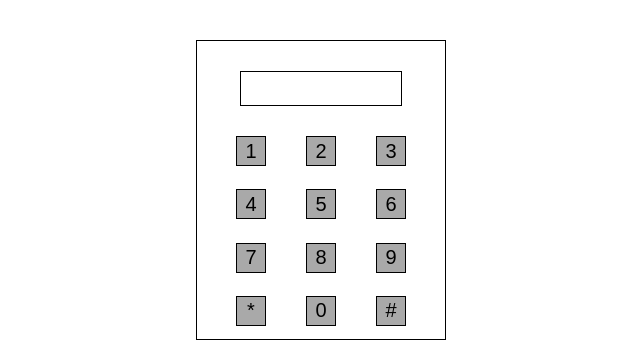
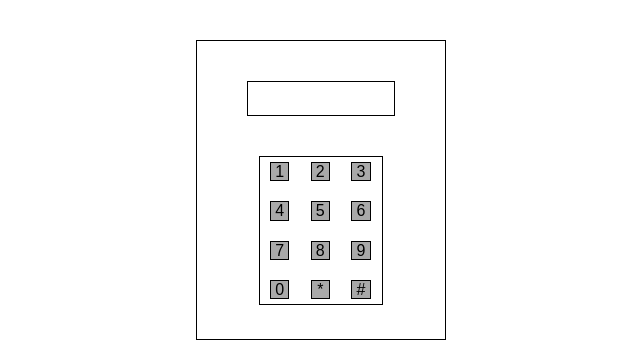
Before and after one commit to dongrigorio2107/demo, a plain HTML site: page index.html in a window 1280 px wide. Shown: the whole page, without its empty margins (319-959 px from the left). Drawn offline with Linux system fonts and the light colour scheme.

Commit message:
buttons separated

```diff
--- a/index.html
+++ b/index.html
@@ -8,6 +8,7 @@
     <body>
             <div id="container">
                 <div id="display"></div>
+                <div id="buttons">
                 <div id="button-1" class="margin-left">1</div>
                 <div id="button-2" class="margin-around">2</div>
                 <div id="button-3" class="margin-right">3</div>
@@ -20,6 +21,7 @@
                 <div id="button-0" class="margin-around">0</div>
                 <div id="hash" class="margin-right">#</div>
                 <div id="asterisk" class="margin-left">*</div>
+                </div>
             </div>
         <script src="main.js"></script>
     </body>
--- a/styles.css
+++ b/styles.css
@@ -16,74 +16,83 @@ body {
     height: 300px;
     margin: auto;
     margin-top: 40px;
+    display: block;
+}
+
+#buttons {
+    border: solid black 1px;
+    width: 50%;
+    height: 50%;
     display: grid;
-    justify-content: center;
-    align-content: end;
+    place-content: center;
+    margin: auto;
+    margin-top: 40px;
+    grid-area: B;
     grid-template-columns: repeat(3, 1fr);
     grid-template-rows: repeat(5, 1fr);
     grid-template-areas:
-        "A A A"
-        "B C D"
-        "E F G"
-        "H I J"
-        "L M N";
+        "A B C"
+        "D E F"
+        "G H I"
+        "J K L";
 }
 
 #display {
-    grid-area: A;
     border: solid black 1px;
     width: 60%;
     height: 35px;
-    place-self: center;
-    margin-top: 30px;
-    margin-bottom: 20px
+    margin: 40px auto;
 }
 
 #button-1 {
+    grid-area: A;
+}
+#button-2 {
     grid-area: B;
 }
-#button-2 {
+#button-3 {
     grid-area: C;
 }
-#button-3 {
+#button-4 {
     grid-area: D;
 }
-#button-4 {
+#button-5 {
     grid-area: E;
 }
-#button-5 {
+#button-6 {
     grid-area: F;
 }
-#button-6 {
+#button-7 {
     grid-area: G;
 }
-#button-7 {
+#button-8 {
     grid-area: H;
 }
-#button-8 {
+#button-9 {
     grid-area: I;
 }
-#button-9 {
+#button-0 {
     grid-area: J;
 }
-#button-0 {
-    grid-area: M;
+#asterisk {
+    grid-area: K;
 }
-#asterisk {
+#hash {
     grid-area: L;
 }
-#hash {
-    grid-area: N;
-}
 
-[class^="margin-"] {
+#buttons div {
     background-color: darkgray;
     border: solid black 1px;
     display: grid;
     place-items: center;
+    width: 1.2em;
+    height: 1.2em;
+    font-size: 1rem;
     margin: 10px;
-    width: 30px;
-    height: 30px;
+}
+#buttons div:hover {
+    cursor: pointer;
 }
 
 .margin-left {
```
